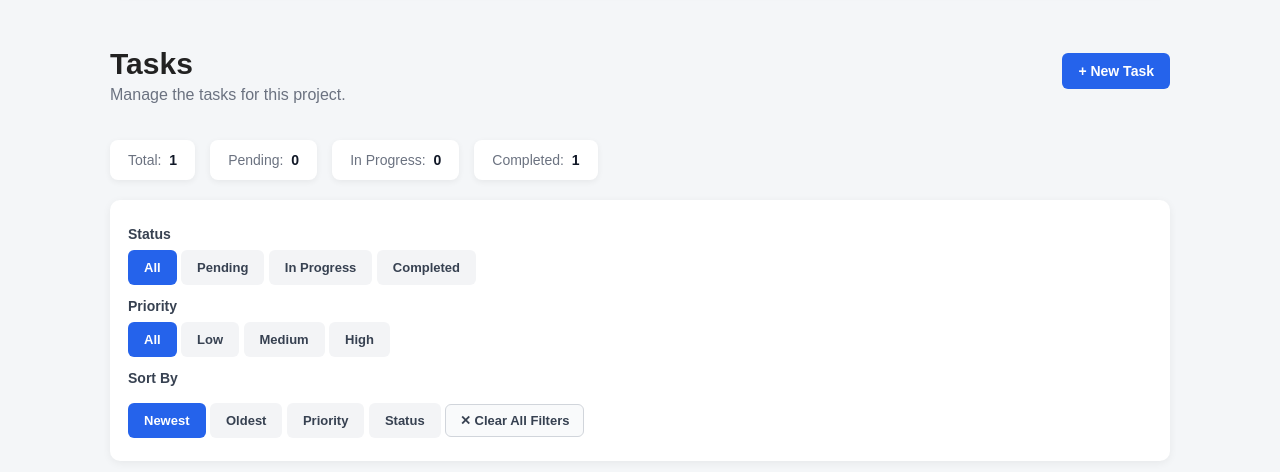
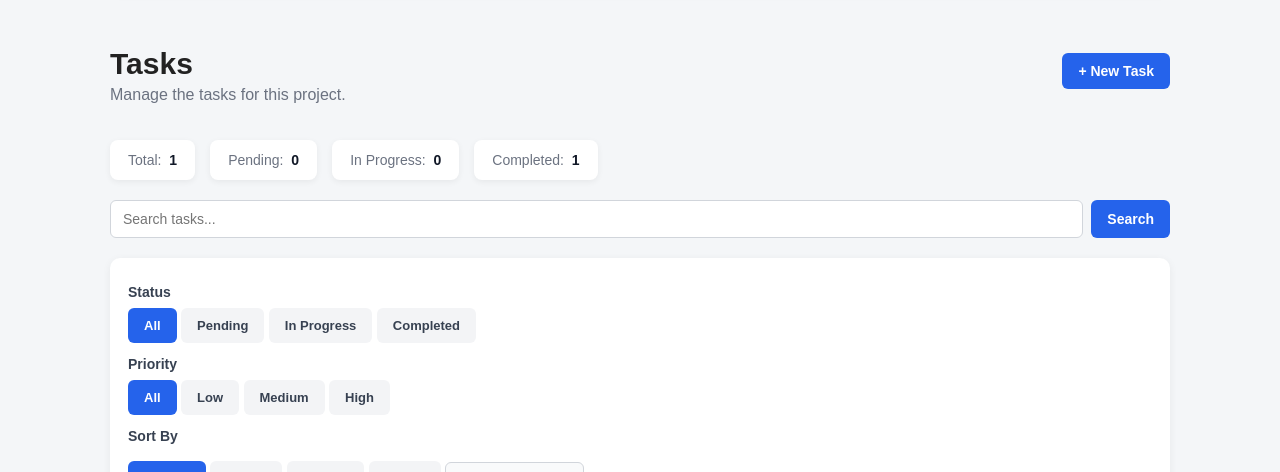
Before and after one commit to Cha-Luna-Star/ProjectManagement-WebApp, a Flask app: page /projects/1 in a window 1280 px wide. Shown: the part 359-831 px from the top of the page. Run offline with Flask 3, Linux system fonts and the light colour scheme; the visitor is signed in with stand-in values (Sample User, id 1); tables that the repository leaves empty hold one stand-in row (values such as "Sample post").

Commit message:
Add task search

```diff
--- a/app.py
+++ b/app.py
@@ -170,6 +170,11 @@ def create_project():
 @app.route("/projects/<int:project_id>")
 def project(project_id):
 
+    search = request.args.get("search", "").strip()
+    status = request.args.get("status")
+    priority = request.args.get("priority")
+    sort = request.args.get("sort", "newest")
+
     if "user_id" not in session:
         return redirect(url_for("login"))
 
@@ -197,12 +202,84 @@ def project(project_id):
     """, (project_id,)).fetchone()
 
     # Get tasks
-    tasks = connection.execute("""
+    query = """
         SELECT *
         FROM tasks
         WHERE project_id = ?
-        ORDER BY created_at DESC
-    """, (project_id,)).fetchall()
+    """
+
+    params = [project_id]
+
+    if search:
+        query += """
+            AND (
+                title LIKE ?
+                OR description LIKE ?
+            )
+        """
+
+        search_term = f"%{search}%"
+
+        params.extend([
+            search_term,
+            search_term
+        ])
+
+    if status:
+        query += " AND status = ?"
+        params.append(status)
+
+    if priority:
+        query += " AND priority = ?"
+        params.append(priority)
+
+    if sort == "oldest":
+        query += " ORDER BY created_at ASC"
+
+    elif sort == "priority":
+        query += """
+            ORDER BY
+            CASE priority
+                WHEN 'High' THEN 1
+                WHEN 'Medium' THEN 2
+                WHEN 'Low' THEN 3
+                ELSE 4
+            END
+        """
+
+    elif sort == "status":
+        query += """
+            ORDER BY
+            CASE status
+                WHEN 'Pending' THEN 1
+                WHEN 'In Progress' THEN 2
+                WHEN 'Completed' THEN 3
+                ELSE 4
+            END
+        """
+
+    else:
+        query += " ORDER BY created_at DESC"
+
+    tasks = connection.execute(
+        query,
+        params
+    ).fetchall()
+
+    if search:
+        query += """
+            AND (
+                title LIKE ?
+                OR description LIKE ?
+            )
+        """
+
+        search_term = f"%{search}%"
+
+        params.extend([
+            search_term,
+            search_term
+        ])
 
     # Due date status
     today = date.today()
--- a/static/css/tasks.css
+++ b/static/css/tasks.css
@@ -302,3 +302,49 @@
 .complete-button:hover {
     background: #15803d;
 }
+
+.task-search {
+    display: flex;
+
+    gap: 8px;
+
+    margin-bottom: 20px;
+}
+
+.task-search input {
+    flex: 1;
+
+    padding: 10px 12px;
+
+    border: 1px solid #d1d5db;
+
+    border-radius: 6px;
+
+    font-size: 14px;
+
+    outline: none;
+}
+
+.task-search input:focus {
+    border-color: #2563eb;
+}
+
+.task-search button {
+    padding: 10px 16px;
+
+    border: none;
+
+    border-radius: 6px;
+
+    background: #2563eb;
+
+    color: white;
+
+    font-weight: 600;
+
+    cursor: pointer;
+}
+
+.task-search button:hover {
+    background: #1d4ed8;
+}
--- a/templates/project.html
+++ b/templates/project.html
@@ -192,6 +192,27 @@
         </div>
 
 
+        <form
+            method="GET"
+            action="{{ url_for(
+                'project',
+                project_id=project['id']
+            ) }}"
+            class="task-search"
+        >
+
+            <input
+                type="search"
+                name="search"
+                placeholder="Search tasks..."
+                value="{{ request.args.get('search', '') }}"
+            >
+
+            <button type="submit">
+                Search
+            </button>
+
+        </form>
         <!-- FILTERS -->
 
         <div class="task-filters">
```
